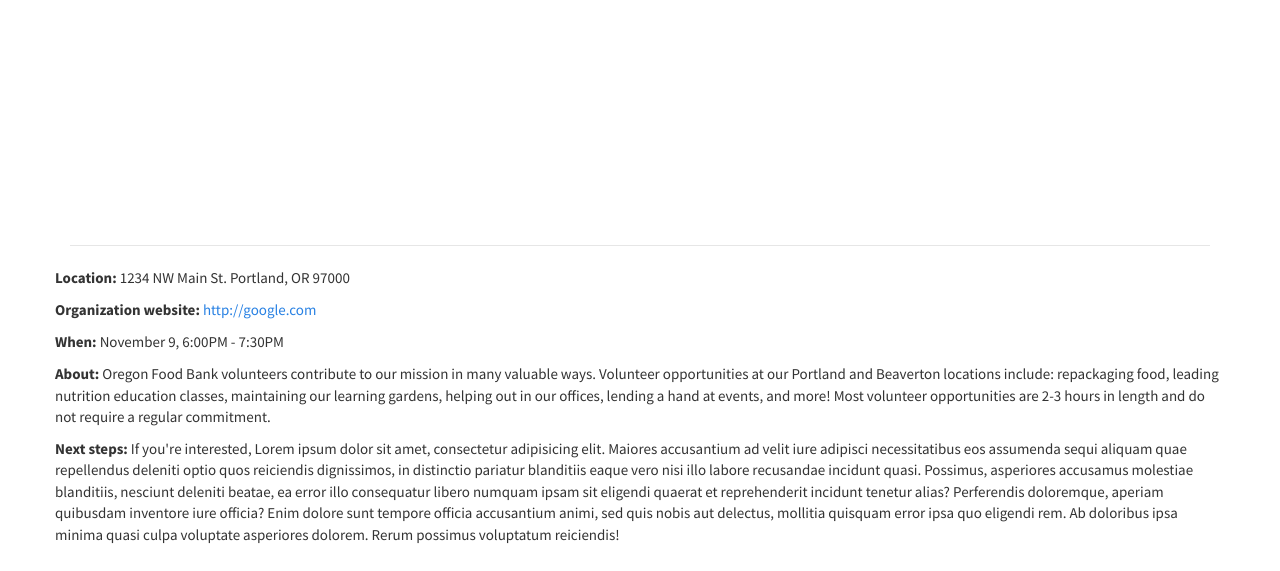
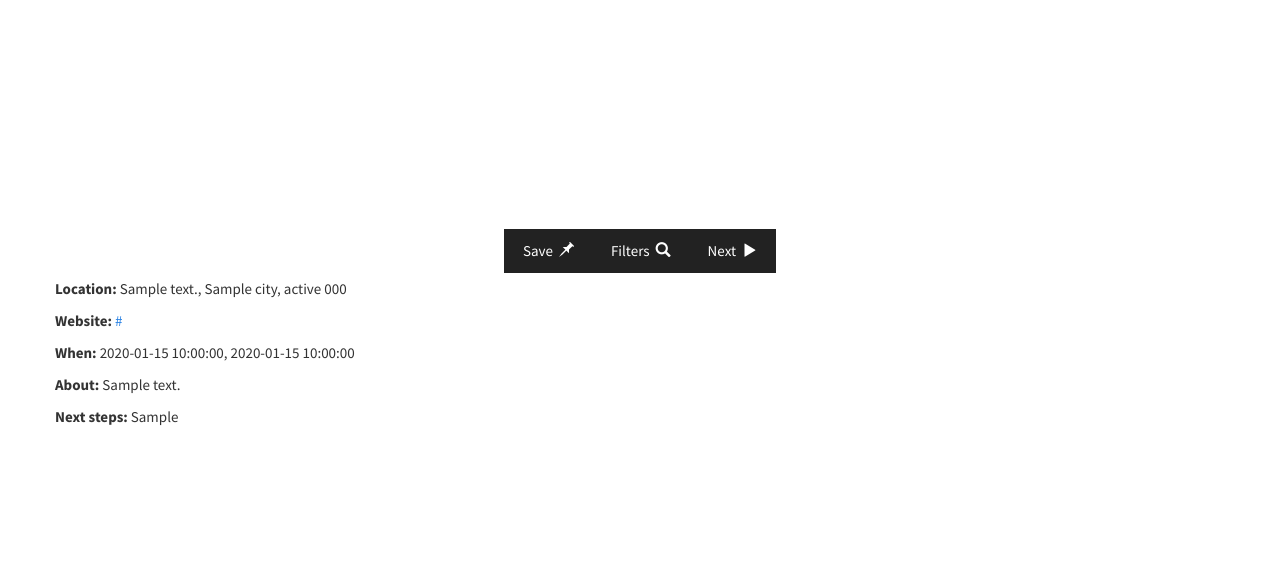
Before and after one commit to hendricksonsarahl/voluntr, a Flask app: template templates/organization/preview.html in a window 1280 px wide. Shown: the part 336-907 px from the top of the page. After the commit the page ends 762 px from the top, so only its background shows below. Run offline with Flask 2, Linux system fonts and the light colour scheme; the template is opened without the code that fills it: most values are stand-ins (such as "Sample title", 1, 10 or a date in 2020); some libraries are stand-ins or nearby versions; some web fonts are replaced.

Commit message:
fixes org opportunity view w/query params

```diff
--- a/helpers.py
+++ b/helpers.py
@@ -1,4 +1,5 @@
 import datetime
+from models.org import Opportunity
 from google.oauth2 import id_token
 from google.auth.transport import requests
 
@@ -174,3 +175,8 @@ def get_cat_class(category):
     for key in categories.keys():
         if get_category(key) == category:
             return key
+
+# Query helpers
+###########################
+def get_opp_by_id(oppId):
+    return Opportunity.query.get(oppId)
--- a/templates/organization/opportunities.html
+++ b/templates/organization/opportunities.html
@@ -27,7 +27,7 @@
               <a class="btn btn-primary" href="./edit" role="button">Edit&nbsp;
                 <div class="glyphicon glyphicon-pencil"></div>
               </a>
-              <a class="btn btn-primary" href="./opportunity" role="button">View&nbsp;
+              <a class="btn btn-primary" href="./opportunity?id={{opp.id}}" role="button">View&nbsp;
                 <div class="glyphicon glyphicon-search"></div>
               </a>
             </div>
--- a/templates/organization/preview.html
+++ b/templates/organization/preview.html
@@ -21,26 +21,45 @@
           </div>
         </div>
       </div>
-      <div class="row opp-header">
-        <h1 class="text-center">Opportunity Title</h1>
-        <h3 class="text-center">Organization Name</h3><br><br><br>
-        <div class="row">
-          <div class="col-xs-6">
-            <h4 class="text-center">1234 NW Main St. </h4>
-            <h4 class="text-center">Portland, OR 97000</h4>
+      <div class="row opp-header opp-header--{{ opp.category_class }}">
+        <div class="opp-header__top">
+          <h1 class="text-center">{{ opp.title }}</h1>
+          <h3 class="text-center">{{ opp.owner.orgName }}</h3>
+        </div>
+        <div class="opp-header__bottom">
+          <div class="opp-header__bottom-left">
+            <h4 class="text-center">{{ opp.address }}</h4>
+            <h4 class="text-center">{{ opp.city }},&nbsp;{{ opp.state }}</h4>
           </div>
-          <div class="col-xs-6">
-            <h4 class="text-center">November 9, 6:00PM - 7:30PM</h4>
+          <div class="opp-header__bottom-right">
+            <h4 class="text-center">{{event_date}}</h4>
+            <h4 class="text-center">{{event_time}}</h4>
           </div>
         </div>
       </div>
-      <hr>
       <div class="row">
-        <p><strong>Location:&nbsp;</strong>1234 NW Main St. Portland, OR 97000</p>
-        <p><strong>Organization website:&nbsp;</strong><a href="http://google.com">http://google.com</a></p>
-        <p><strong>When:&nbsp;</strong>November 9, 6:00PM - 7:30PM</p>
-        <p> <strong>About:&nbsp;</strong>Oregon Food Bank volunteers contribute to our mission in many valuable ways. Volunteer opportunities at our Portland and Beaverton locations include: repackaging food, leading nutrition education classes, maintaining our learning gardens, helping out in our offices, lending a hand at events, and more! Most volunteer opportunities are 2-3 hours in length and do not require a regular commitment.</p>
-        <p><strong>Next steps:&nbsp;</strong>If you're interested, Lorem ipsum dolor sit amet, consectetur adipisicing elit. Maiores accusantium ad velit iure adipisci necessitatibus eos assumenda sequi aliquam quae repellendus deleniti optio quos reiciendis dignissimos, in distinctio pariatur blanditiis eaque vero nisi illo labore recusandae incidunt quasi. Possimus, asperiores accusamus molestiae blanditiis, nesciunt deleniti beatae, ea error illo consequatur libero numquam ipsam sit eligendi quaerat et reprehenderit incidunt tenetur alias? Perferendis doloremque, aperiam quibusdam inventore iure officia? Enim dolore sunt tempore officia accusantium animi, sed quis nobis aut delectus, mollitia quisquam error ipsa quo eligendi rem. Ab doloribus ipsa minima quasi culpa voluptate asperiores dolorem. Rerum possimus voluptatum reiciendis!</p>
+        <div class="text-center">
+          <div class="btn-group opp-nav-buttons" role="group" aria-label="Navigate opportunity pages">
+            <div class="btn-group" role="group">
+              <button id="save-button" class="btn btn-default">Save&nbsp;
+                <span class="glyphicon glyphicon-pushpin"></span>
+              </button>
+            </div>
+            <a class="btn btn-default" href="#" role="button">Filters&nbsp;
+              <div class="glyphicon glyphicon-search"></div>
+            </a>
+            <a class="btn btn-default" href="#" role="button">Next&nbsp;
+              <div class="glyphicon glyphicon-play"></div>
+            </a>
+          </div>
+        </div>
+      </div>
+      <div class="row">
+        <p><strong>Location:&nbsp;</strong>{{ opp.address }}, {{ opp.city }},&nbsp;{{ opp.state }}&nbsp;{{ opp.zipcode }}</p>
+        <p><strong>Website:&nbsp;</strong><a href={{opp.owner.url}}>{{opp.owner.url}}</a></p>
+        <p><strong>When:&nbsp;</strong>{{event_date}}, {{event_time}}</p>
+        <p> <strong>About:&nbsp;</strong>{{ opp.description }}</p>
+        <p><strong>Next steps:&nbsp;</strong>{{ opp.nextSteps }}</p>
       </div>
     </div>
   </div>
--- a/voluntr.py
+++ b/voluntr.py
@@ -207,8 +207,13 @@ def edit_opportunity():
 
 @app.route("/org/opportunity", methods=['GET'])
 def show_opportunity():
-    '''displays details about a specific volunteer opportunity, with option to edit/delete the opportunity'''
-    return render_template('organization/preview.html', title="Voluntr | Preview Post")
+    '''displays details about a specific volunteer opportunity'''
+    id = request.args.get("id", type=int)
+    opp = get_opp_by_id(id)
+    event_date = readable_date(opp.startDateTime)
+    event_time = readable_times(opp.startDateTime, opp.duration)
+    return render_template('organization/preview.html', title="Voluntr | Preview Post", opp=opp,
+                                event_date = event_date, event_time = event_time)
 
 
 # Run this route upon app startup to load sample data
```
